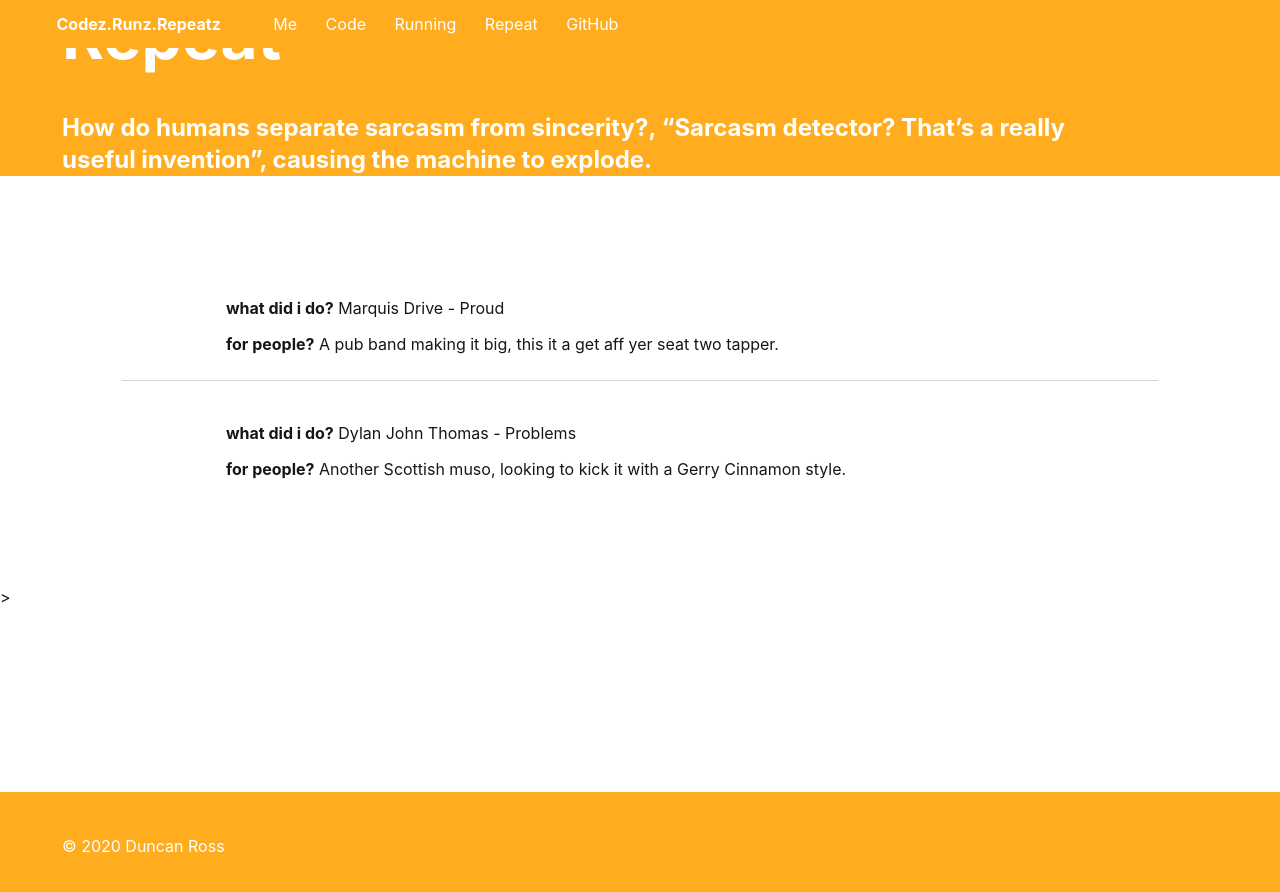
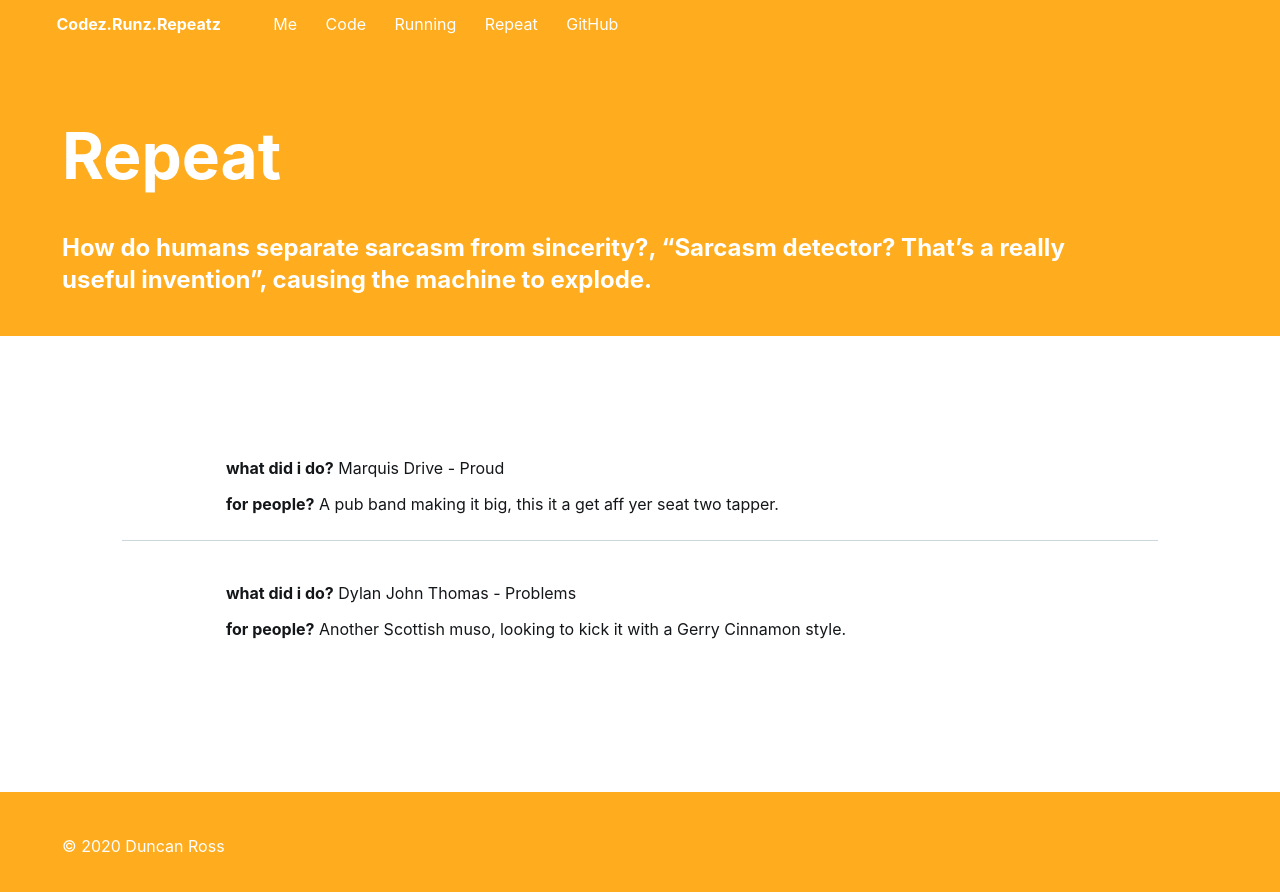
Before and after one commit to codez-runz-repeatz/codez-runz-repeatz.github.io, a Jekyll site: the page built from repeat.html, in a window 1280 px wide. Shown: the top 892 px of the page. Built offline with Jekyll 4.4.1, drawn with Linux system fonts in a browser that asks for light colours; some web fonts are replaced.

Commit message:
bloody > rouge!

```diff
--- a/me.html
+++ b/me.html
@@ -38,4 +38,4 @@ custom_js: memberships.js
 		</div>
 		{% endfor %}
 	</div>
-</div>>
+</div>
--- a/repeat.html
+++ b/repeat.html
@@ -8,7 +8,7 @@ custom_css: repz.css
 custom_js: memberships.js
 ---
 
-<div class="header home-header">
+<div class="header squad-header">
 	<div class="Grid container">
 		<div id="header-text" class="Grid-cell u-size7of8">
 			<h1 class="large-title">Repeat</h1>
@@ -31,4 +31,4 @@ custom_js: memberships.js
 		</div>
 		{% endfor %}
 	</div>
-</div>>
+</div>
```
